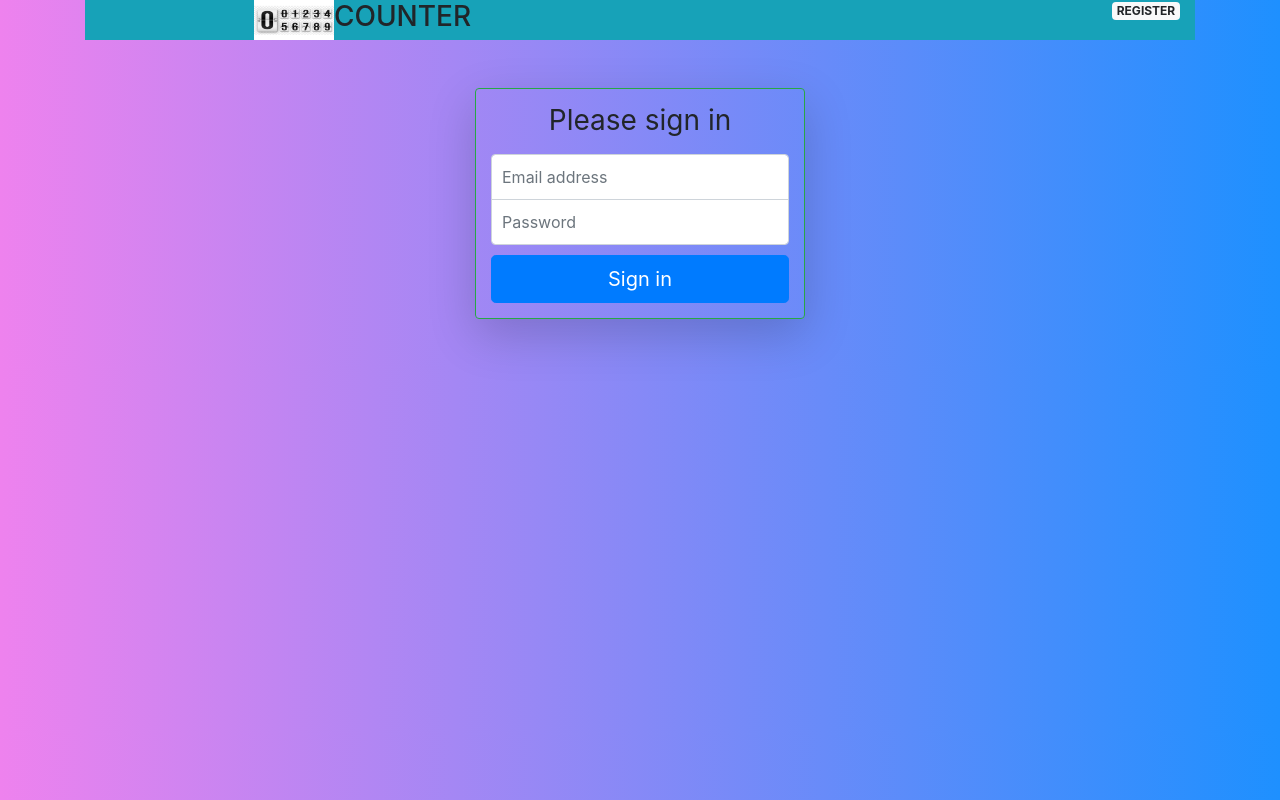
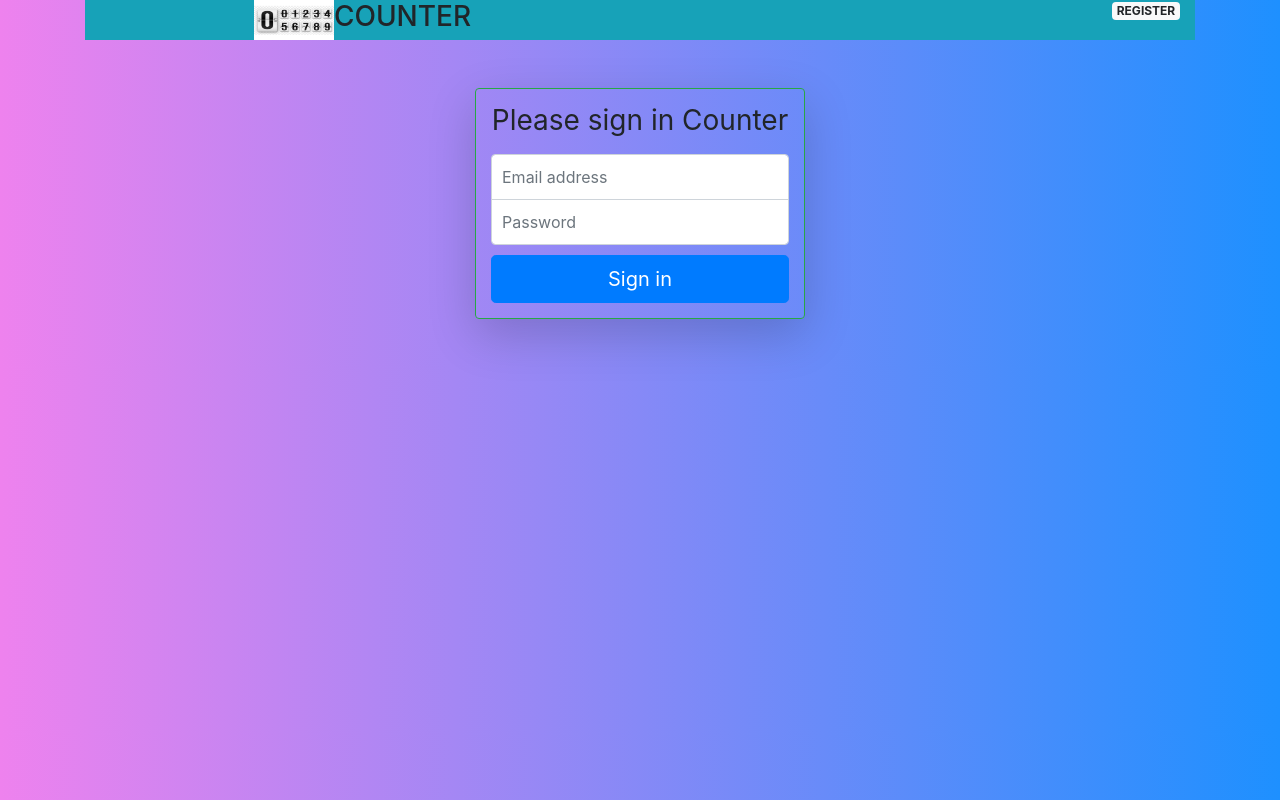
Before and after one commit to juguarpi/counter-frontend-firstweb, a React (Create React App) app: page / in a window 1280 px wide. Built offline with nearby package versions, Linux system fonts and the light colour scheme.

Commit message:
added counter beside sign in

```diff
--- a/src/Components/Signin/Signin.js
+++ b/src/Components/Signin/Signin.js
@@ -41,7 +41,7 @@
 
             <div className="text-center m-5">
             <form className="form-signin border border-success rounded shadow-lg" >
-                <h1 className="h3 mb-3 font-weight-normal">Please sign in</h1>
+                <h1 className="h3 mb-3 font-weight-normal">Please sign in Counter</h1>
                 <div className="text-danger"> {this.state.signInMessage} </div>
                 <label className="sr-only">Email address</label>
                 <input type="email" id="inputEmailS" className="form-control" placeholder="Email address" />
```
